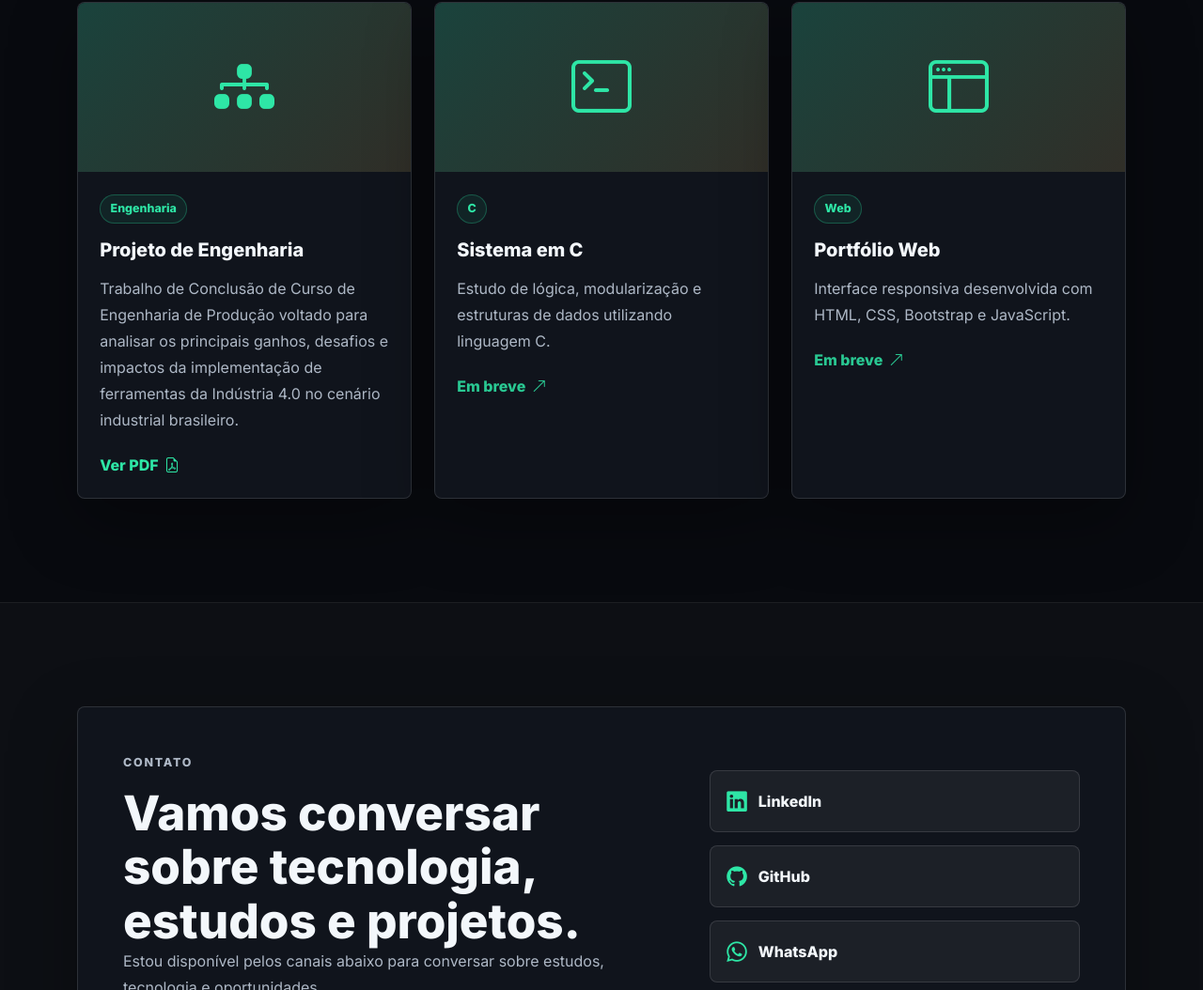
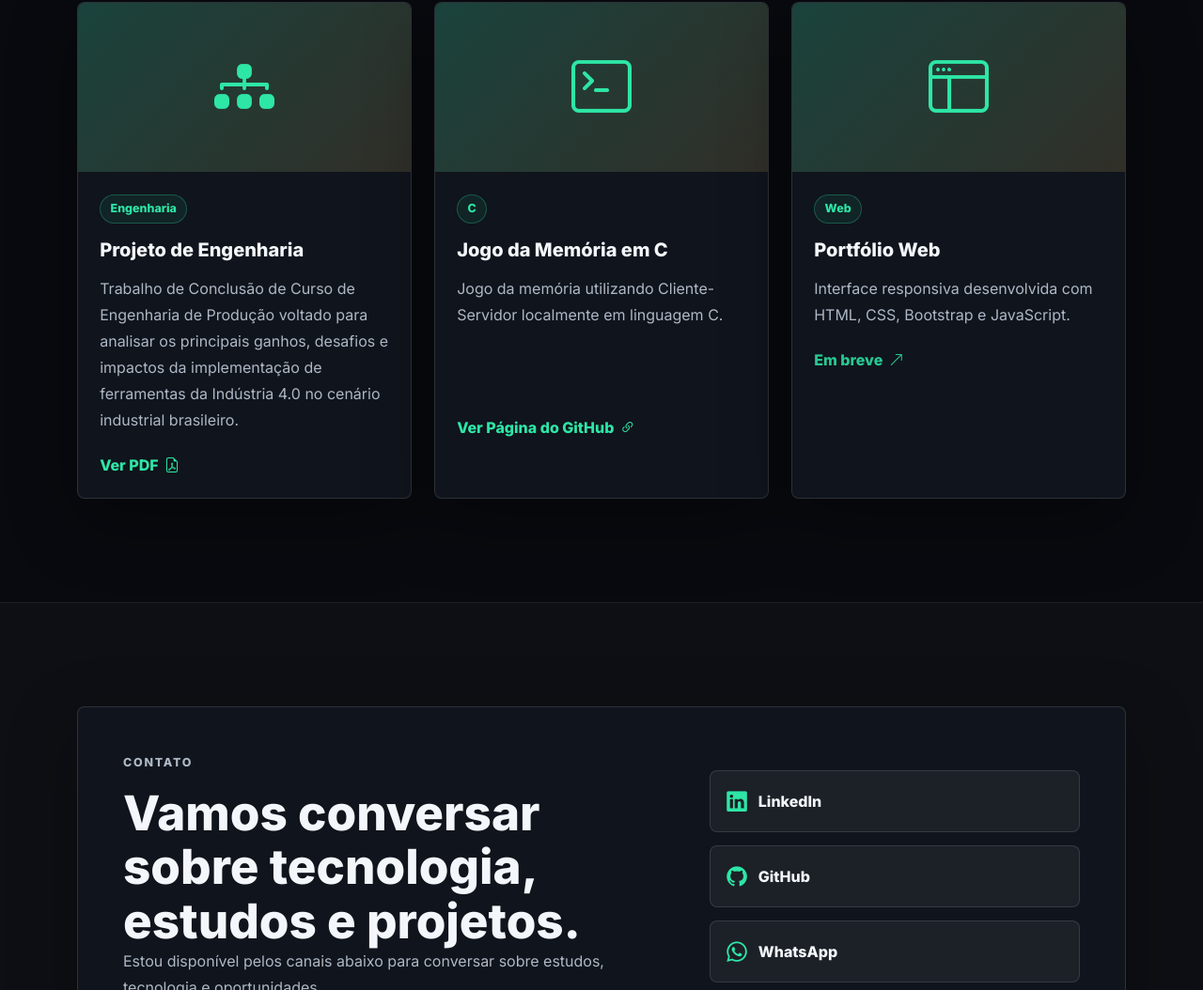
Before and after one commit to Gu-Ichikawa/Gu-Ichikawa.github.io, a plain HTML site: page index.html in a window 1280 px wide. Shown: the part 3556-4610 px from the top of the page at 94% size. Drawn offline with nearby package versions, Linux system fonts and the light colour scheme.

Commit message:
Inserção do link do Jogo da Memória

```diff
--- a/index.html
+++ b/index.html
@@ -356,11 +356,11 @@
                             </div>
                             <div class="project-body">
                                 <span class="project-tag">C</span>
-                                <h3>Sistema em C</h3>
-                                <p>Estudo de lógica, modularização e estruturas de dados utilizando linguagem C.</p>
-                                <span class="project-link project-link-disabled" aria-label="Link em preparação para Sistema em C">
-                                    Em breve <i class="bi bi-arrow-up-right"></i>
-                                </span>
+                                <h3>Jogo da Memória em C</h3>
+                                <p>Jogo da memória utilizando Cliente-Servidor localmente em linguagem C.</p>
+                                <br><br><br><a href="https://github.com/Gu-Ichikawa/Jogo-da-memoria-Cliente-Servidor-Local" class = "project-link" target="_black" rel="noopener noreferrer"> Ver Página do GitHub <i class = "bi bi-link-45deg"></i>
+
+                                </a>
                             </div>
                         </article>
                     </div>
```
